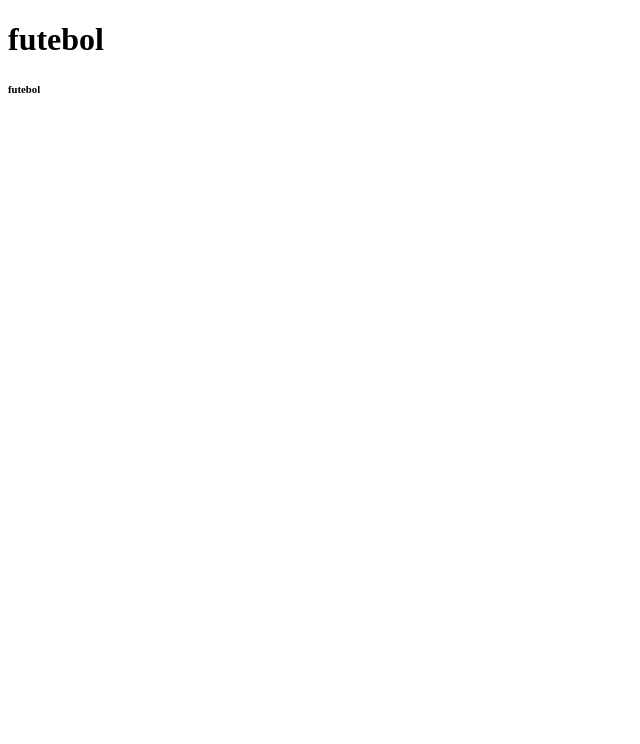
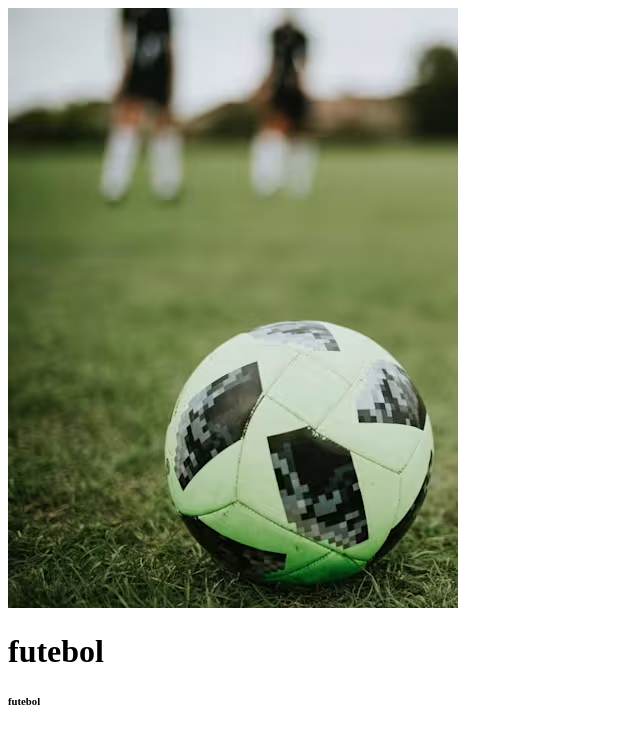
Before and after one commit to pretowag/sanches, a plain HTML site: page index.html in a window 1280 px wide. Shown: the whole page, without its empty margins (0-640 px from the left). Drawn offline with Linux system fonts and the light colour scheme.

Commit message:
QUALQUER COISA

```diff
--- a/index.html
+++ b/index.html
@@ -6,7 +6,7 @@
     <title>futebol</title>
 </head>
 <body>
+<img src="futebol-pelada.avif" alt="">
  <h1>futebol</h1>
  <h6>futebol</h6>
 </body>
-</html>
```
Also changed, not shown: futebol-pelada.avif (added), iskola.jfif (added).
